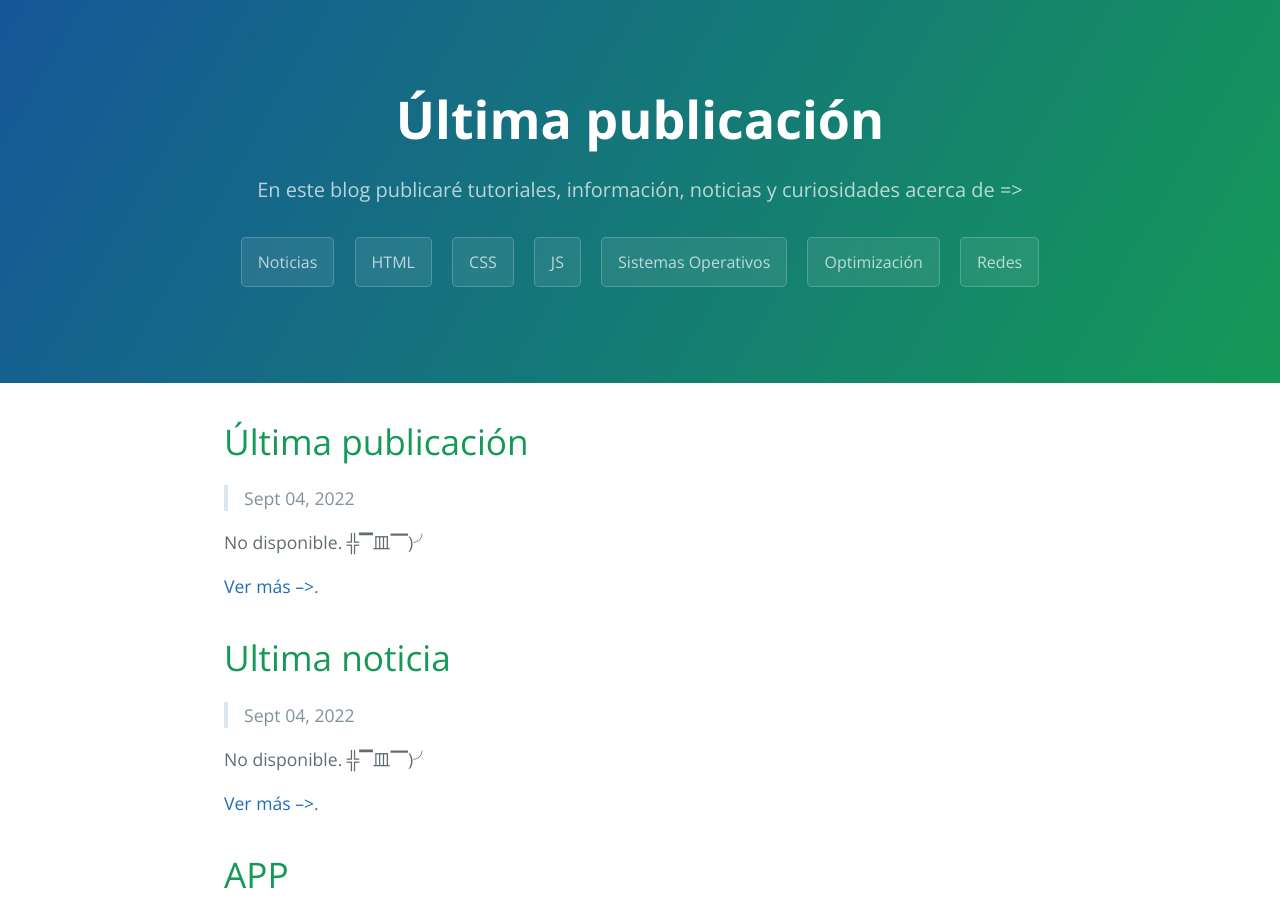
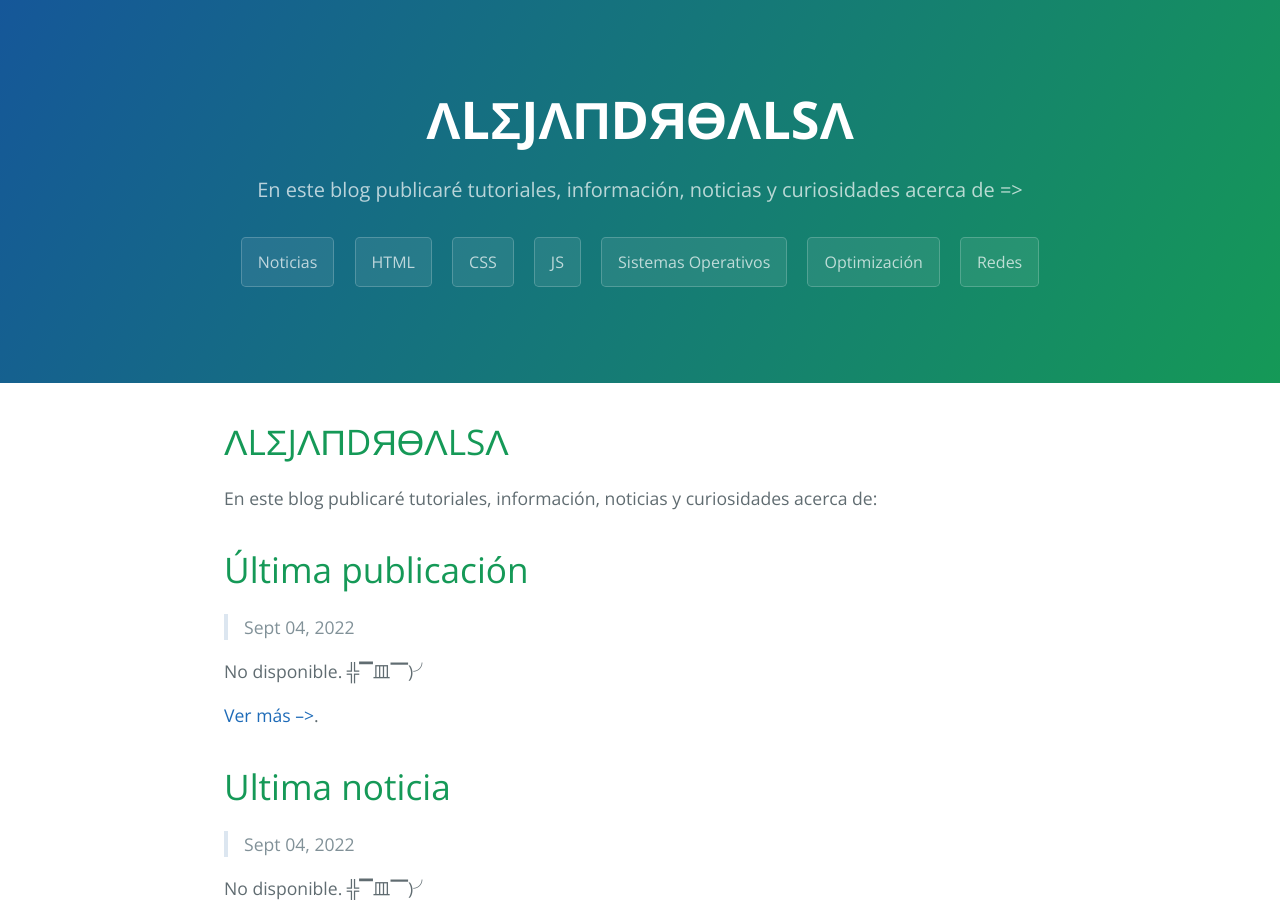
Before and after one commit to alejandroalsa/alejandroalsa.github.io, a Jekyll site: the page built from index.md, in a window 1280 px wide and 900 px high. Built offline with Jekyll 4.4.1, drawn with Linux system fonts in a browser that asks for light colours; our own code applies the rules of GitHub Pages for plain Markdown files.

Commit message:
Terminamos el Index o((>ω< ))o
Signed-off-by: Alejandro <alejandro@alejandroalsa.es>

```diff
--- a/index.md
+++ b/index.md
@@ -1,3 +1,7 @@
+# ΛLΣJΛПDЯӨΛLSΛ
+
+En este blog publicaré tutoriales, información, noticias y curiosidades acerca de:
+
 # Última publicación
 >  Sept 04, 2022
 
```
